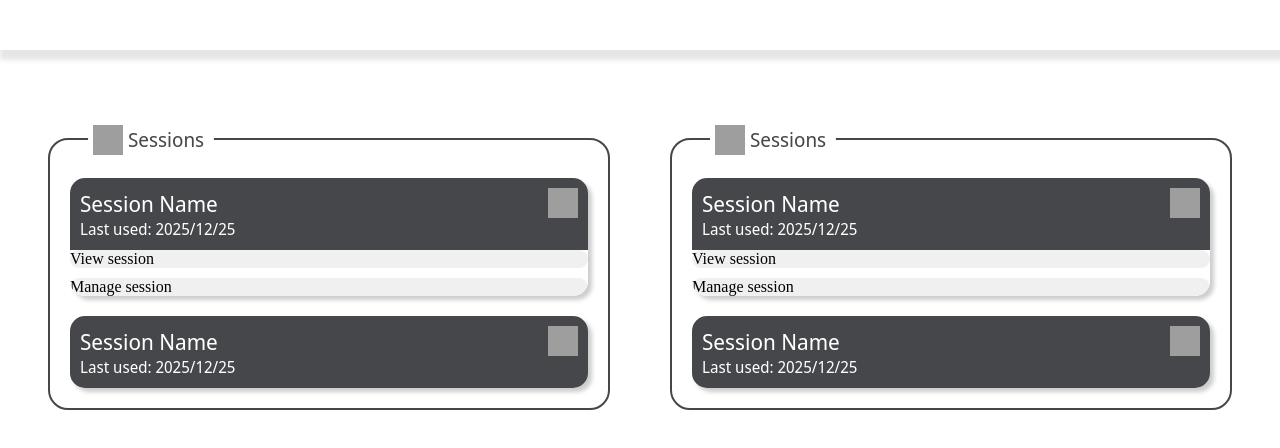
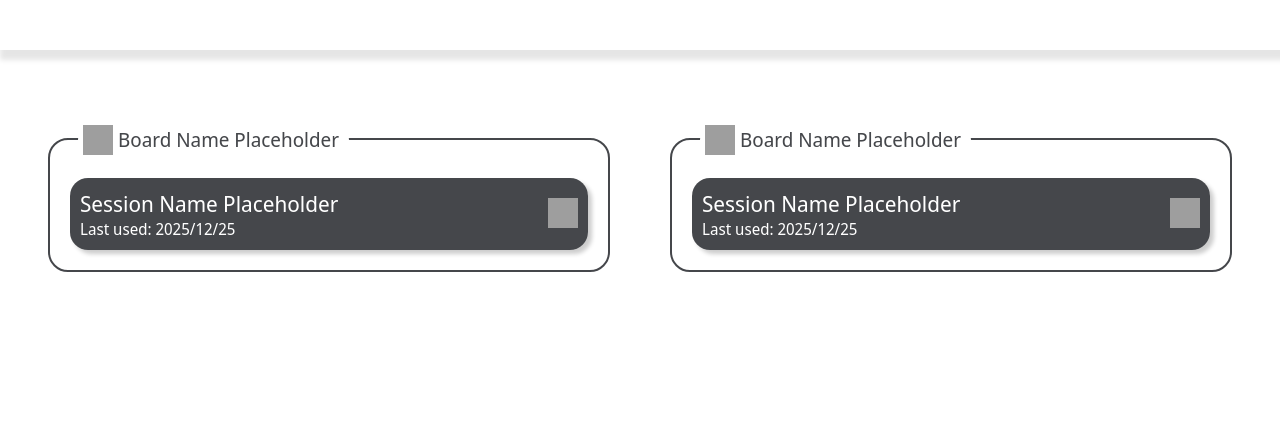
Before and after one commit to HaowenRong/sgot, a SvelteKit app: page / in a window 1280 px wide. Shown: the top 448 px of the page. Built offline with nearby package versions, Linux system fonts and the light colour scheme; grey boxes are pictures that could not be loaded.

Commit message:
Create variable names for sessions boards

```diff
--- a/src/components/sessions/sessionBoard.svelte
+++ b/src/components/sessions/sessionBoard.svelte
@@ -1,5 +1,7 @@
 <script>
-	// logic goes here
+	var boardName = "Board Name Placeholder";
+  var sessionName = "Session Name Placeholder";
+  var lastUsed = "2025/12/25";
 </script>
 
 <div class=boardContainer>
@@ -8,7 +10,7 @@
 
     </div>
     <div class="title">
-      Sessions
+      {boardName}
     </div>
   </div>
   <div class=board>
@@ -17,13 +19,15 @@
       <div class="sessionBoard">
         <div class="heading">
           <div class="title">
-            Session Name
+            {sessionName}
           </div>
           <div class="lastUsed">
-            Last used: 2025/12/25
+            Last used: {lastUsed}
           </div>
           <svg class="settingsIcon" />
         </div>
+
+        <!--
         <div class="body">
           <div class="button">
             View session
@@ -32,20 +36,8 @@
             Manage session
           </div>
         </div>
+        -->
       </div>
-
-      <div class="sessionBoard">
-        <div class="heading">
-          <div class="title">
-            Session Name
-          </div>
-          <div class="lastUsed">
-            Last used: 2025/12/25
-          </div>
-          <svg class="settingsIcon" />
-        </div>
-      </div>
-
     </div>
   </div>
 </div>
@@ -77,17 +69,6 @@
     margin-top: 18px;
   }
 
-  .board .header {
-    position: absolute;
-    top: 0px;
-    left: 0px;
-    width: 100%;
-    height: 38px;
-    background-color: rgba(255, 255, 255, 1);
-    z-index: 1;
-    overflow: hidden;
-  }
-
   .board .inner {
     border-radius: 20px;
     position: relative;
@@ -110,13 +91,12 @@
     border-radius: 50px;
     background-color: rgba(255, 255, 255, 1);
     display: flex;
+    gap: 5px;
     flex-direction: row;
     align-items: center;
     justify-content: start;
-    gap: 5px;
     padding: 5px 5px;
-    flex-wrap: nowrap;
-    margin: 0px 0px 0px 40px;
+    margin: 0px 0px 0px 30px;
     z-index: 1;
   }
 
@@ -147,7 +127,7 @@
     position: relative;
     width: 100%;
     height: auto;
-    border-radius: 15px;
+    border-radius: 18px;
     background-color: rgba(255, 255, 255, 1);
     box-shadow: 4px 4px 4px 0px rgba(0, 0, 0, 0.2);
     display: flex;
@@ -169,7 +149,7 @@
     align-items: baseline;
     justify-content: space-between;
     gap: 0px;
-    padding: 0px 0px 0px;
+    padding: 10px;
     flex-wrap: nowrap;
   }
 
@@ -180,9 +160,8 @@
     font-size: 22px;
     font-weight: 400;
 
+    width: 100%;
     letter-spacing: 0px;
-    margin-top: 10px;
-    margin-left: 10px;
   }
 
   .sessionBoard .heading .title:hover {
@@ -196,8 +175,6 @@
     font-size: 16px;
     font-weight: 400;
     letter-spacing: 0px;
-    margin-right: 10px;
-    margin-bottom: 10px;
   }
 
   .sessionBoard .heading .settingsIcon {
@@ -208,6 +185,7 @@
     width: 30px;
     height: 30px;
     margin: 10px;
+    margin-right: 20px;
   }
 
   .sessionBoard .heading .settingsIcon:hover {
```
